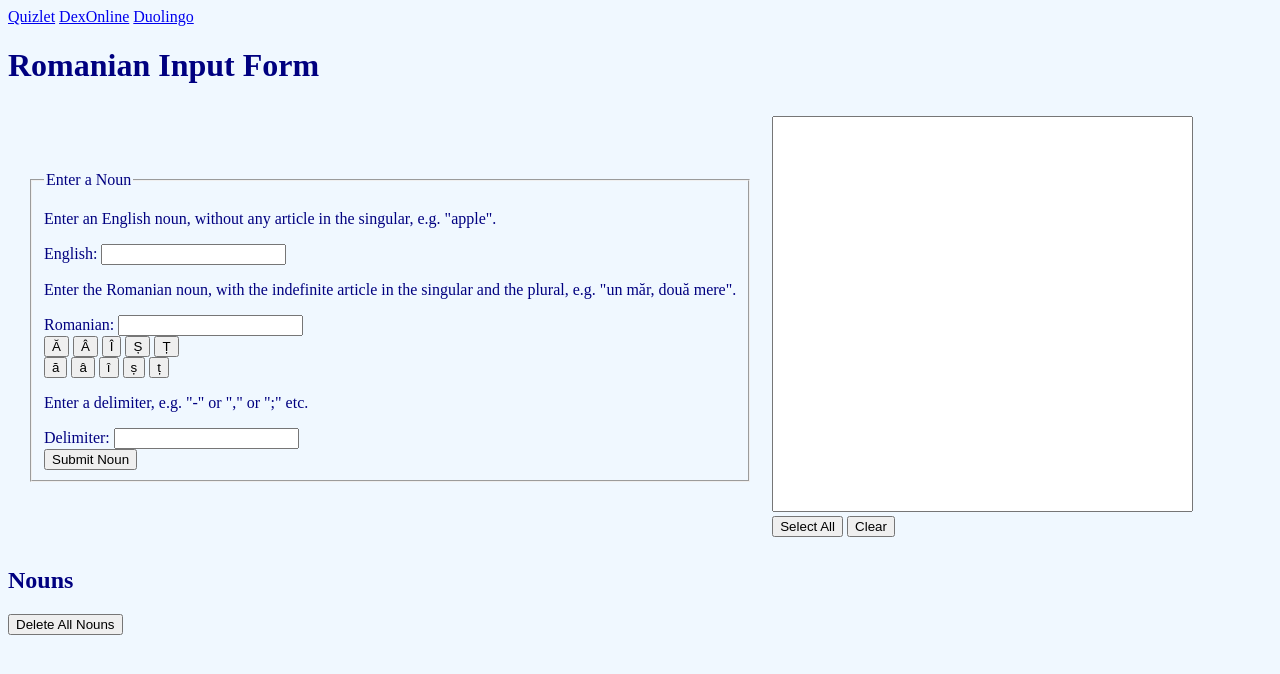
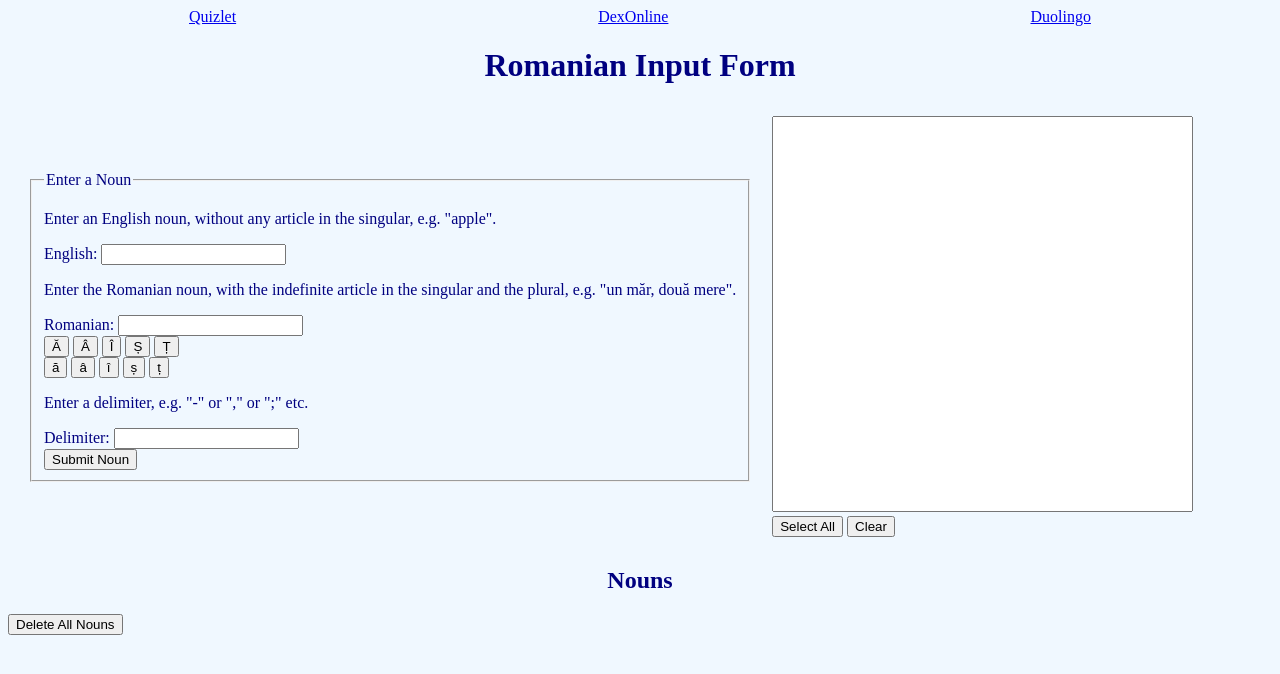
Before and after one commit to RootSeven/wk06_weekend_DOM, a plain HTML site: page index.html in a window 1280 px wide. Drawn offline with Linux system fonts and the light colour scheme.

Commit message:
Continues styling

```diff
--- a/css/main.css
+++ b/css/main.css
@@ -1,6 +1,11 @@
 body {
     background-color: aliceblue;
     color: navy;
+}
+
+nav {
+    display: flex;
+    justify-content: space-around;
 }
 
 ul {
@@ -13,6 +18,13 @@ textarea {
     overflow: scroll;
 }
 
+h1 {
+    text-align: center;
+}
+
+h2 {
+    text-align: center;
+}
 
 .flex-container-form-textarea {
     margin: 10px;
```
